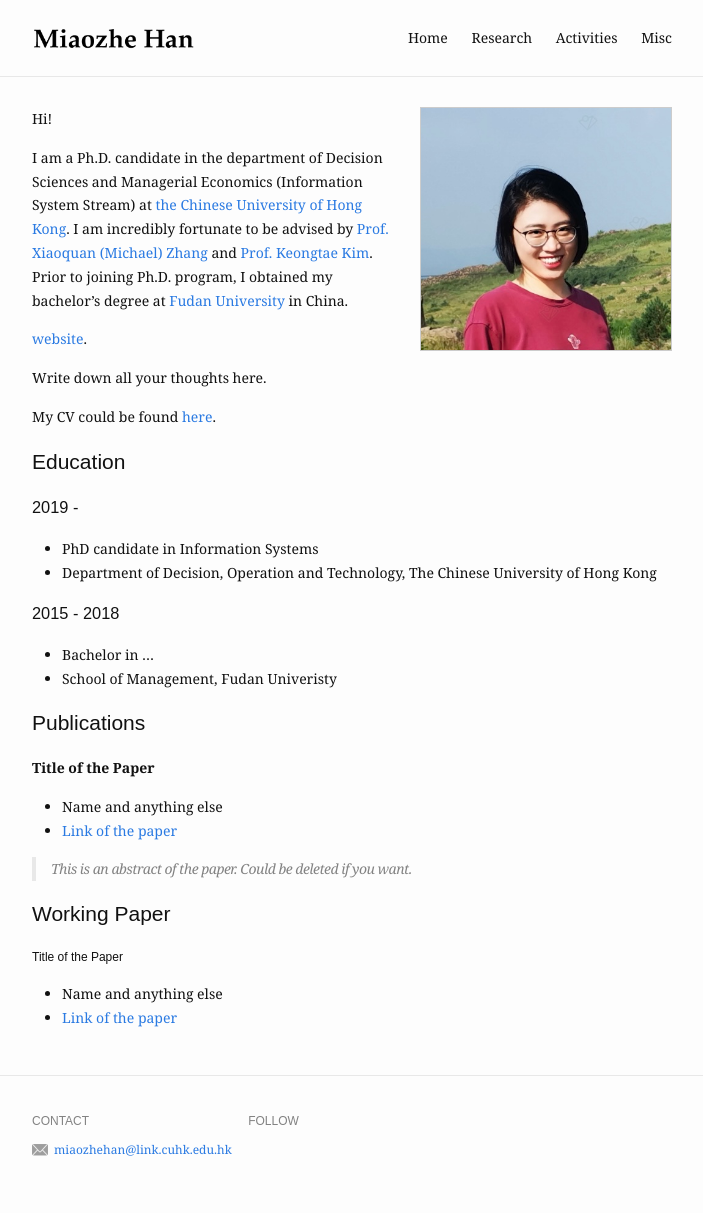
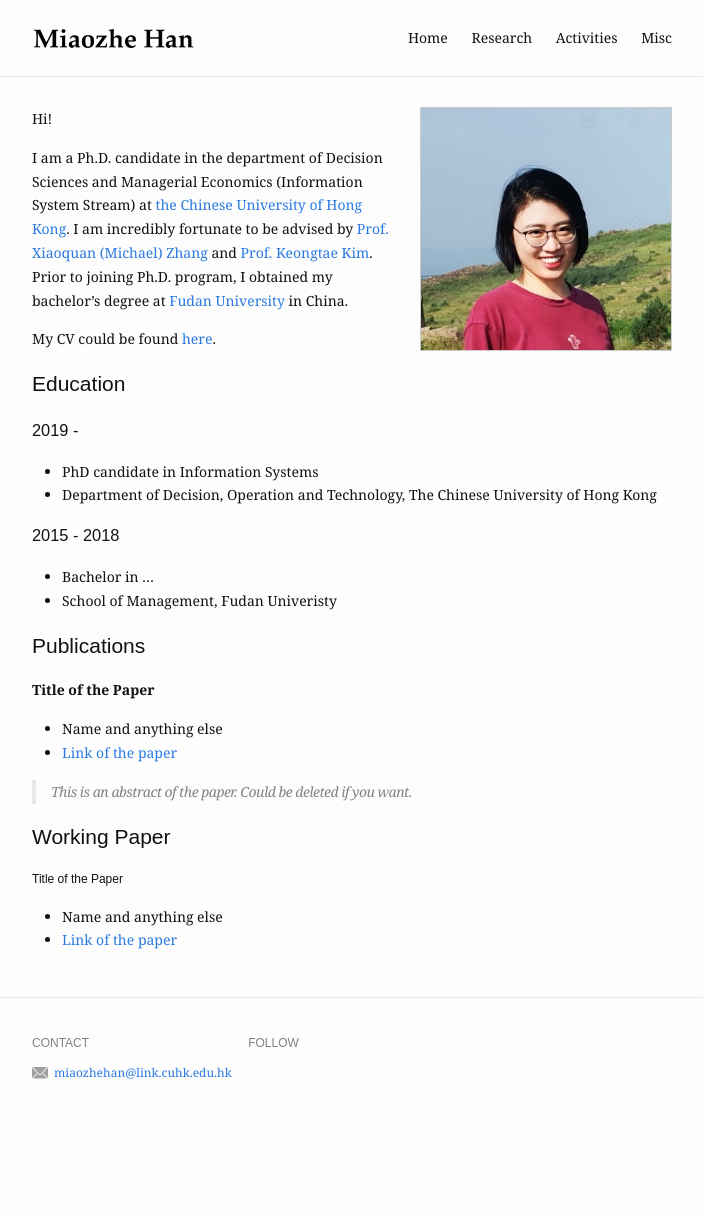
Before and after one commit to miaozhehan99/miaozhehan99.github.io, a Jekyll site: the page built from index.md, in a window 1280 px wide. Shown: the whole page, without its empty margins (288-991 px from the left). Built offline with Jekyll 4.4.1, drawn with Linux system fonts in a browser that asks for light colours; after the commit the page ends 1136 px from its top, so only the background shows below that.

Commit message:
Update index.md

```diff
--- a/index.md
+++ b/index.md
@@ -9,11 +9,7 @@ Hi!
 
 I am a Ph.D. candidate in the department of Decision Sciences and Managerial Economics (Information System Stream) at [the Chinese University of Hong Kong](https://grad.bschool.cuhk.edu.hk/programmes/decision-sciences-managerial-economics/). I am incredibly fortunate to be advised by [Prof. Xiaoquan (Michael) Zhang](https://mikezhang.com) and [Prof. Keongtae Kim](https://keongkim.github.io). Prior to joining Ph.D. program, I obtained my bachelor’s degree at [Fudan University](https://www.fudan.edu.cn/en/) in China.
 
-[website](http://dangrover.com/).
-
-Write down all your thoughts here.
-
-My CV could be found [here]().
+My CV could be found [here](https://miaozhehan99.github.io/assets/CV_MiaozheHAN.pdf).
 
 ## Education
 
```
